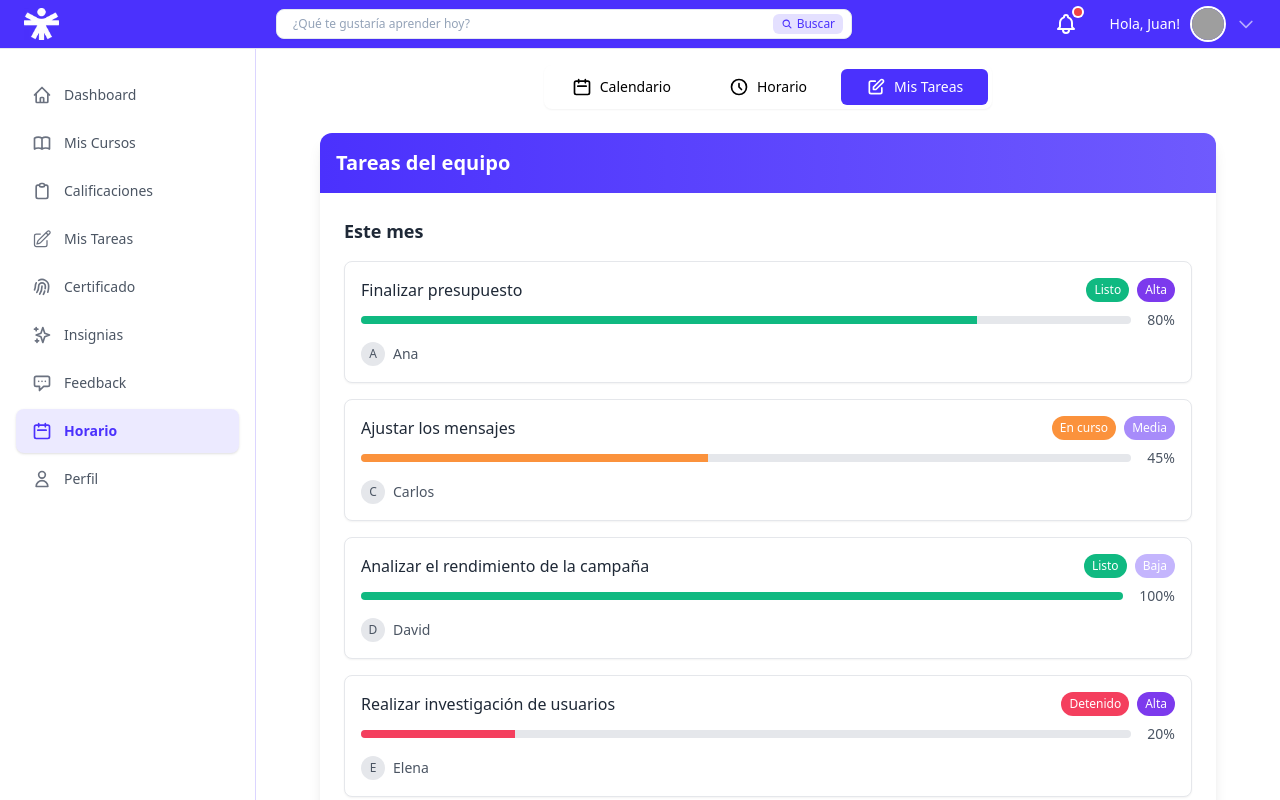
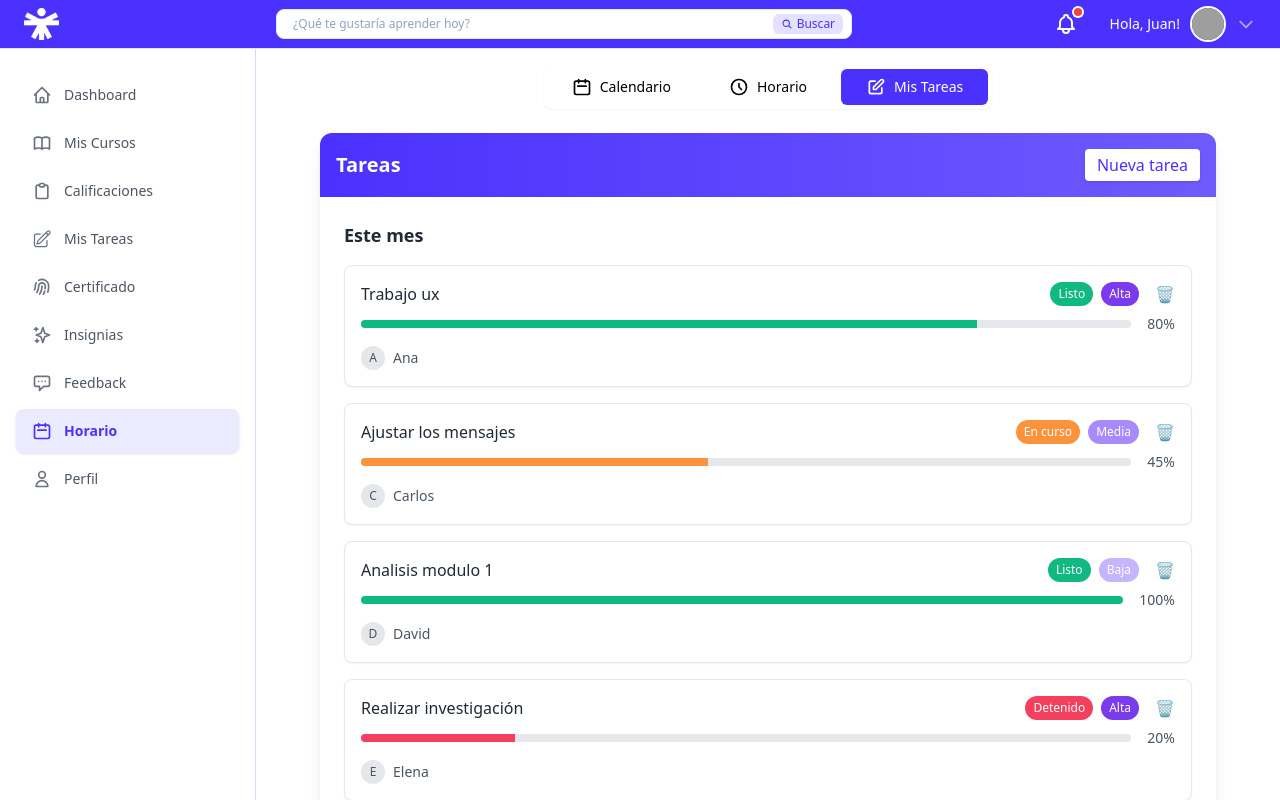
Before and after one commit to elurg/cuatico-dev, an Angular app in the folder cuatico-frontend/: page /horario in a window 1280 px wide. Both pictures are taken after a click on the button "Mis Tareas". Shown: the top 800 px of the page. Built offline with nearby package versions, Linux system fonts and the light colour scheme; grey boxes are pictures that could not be loaded.

Commit message:
mis tareas horario

```diff
--- a/cuatico-frontend/src/app/components/team-tasks/team-tasks.html
+++ b/cuatico-frontend/src/app/components/team-tasks/team-tasks.html
@@ -1,7 +1,30 @@
 <div class="bg-white rounded-xl shadow-lg overflow-hidden w-full max-w-4xl mx-auto">
   <!-- Encabezado -->
-  <div class="p-4 bg-gradient-to-r from-primario to-primario/80">
-    <h2 class="text-xl font-bold text-white">Tareas del equipo</h2>
+  <div class="p-4 bg-gradient-to-r from-primario to-primario/80 flex items-center justify-between">
+    <h2 class="text-xl font-bold text-white">Tareas</h2>
+    <button class="bg-white text-primario px-3 py-1 rounded shadow hover:bg-gray-100 transition" (click)="mostrarFormulario = !mostrarFormulario">
+      {{ mostrarFormulario ? 'Cancelar' : 'Nueva tarea' }}
+    </button>
+  </div>
+
+  <!-- Formulario para nueva tarea -->
+  <div *ngIf="mostrarFormulario" class="p-6 border-b border-gray-200 bg-gray-50">
+    <form (ngSubmit)="agregarTarea()" class="flex flex-col gap-3">
+      <input class="border rounded px-2 py-1" placeholder="Título" [(ngModel)]="nuevaTarea.titulo" name="titulo" required>
+      <input class="border rounded px-2 py-1" placeholder="Responsable" [(ngModel)]="nuevaTarea.responsable" name="responsable" required>
+      <input class="border rounded px-2 py-1" type="number" min="0" max="100" placeholder="Progreso (%)" [(ngModel)]="nuevaTarea.progreso" name="progreso">
+      <select class="border rounded px-2 py-1" [(ngModel)]="nuevaTarea.estado" name="estado">
+        <option value="En curso">En curso</option>
+        <option value="Completada">Completada</option>
+        <option value="Pendiente">Pendiente</option>
+      </select>
+      <select class="border rounded px-2 py-1" [(ngModel)]="nuevaTarea.prioridad" name="prioridad">
+        <option value="Alta">Alta</option>
+        <option value="Media">Media</option>
+        <option value="Baja">Baja</option>
+      </select>
+      <button type="submit" class="bg-primario text-white px-3 py-1 rounded hover:bg-primario/90">Agregar</button>
+    </form>
   </div>
 
   <!-- Tareas de este mes -->
@@ -15,6 +38,7 @@
             <div class="flex items-center gap-2">
               <span [class]="'px-2 py-1 rounded-full text-white text-xs font-medium ' + getEstadoColor(tarea.estado)">{{ tarea.estado }}</span>
               <span [class]="'px-2 py-1 rounded-full text-white text-xs font-medium ' + getPrioridadColor(tarea.prioridad)">{{ tarea.prioridad }}</span>
+              <button class="ml-2 text-red-500 hover:text-red-700" title="Eliminar" (click)="eliminarTarea(tarea.id)">🗑️</button>
             </div>
           </div>
           <div class="flex items-center gap-4 mb-3">
--- a/cuatico-frontend/src/app/components/team-tasks/team-tasks.ts
+++ b/cuatico-frontend/src/app/components/team-tasks/team-tasks.ts
@@ -21,7 +21,7 @@ export class TeamTasks {
   tareas: Tarea[] = [
     {
       id: '1',
-      titulo: 'Finalizar presupuesto',
+      titulo: 'Trabajo ux',
       responsable: 'Ana',
       progreso: 80,
       estado: 'Listo',
@@ -37,7 +37,7 @@ export class TeamTasks {
     },
     {
       id: '3',
-      titulo: 'Analizar el rendimiento de la campaña',
+      titulo: 'Analisis modulo 1',
       responsable: 'David',
       progreso: 100,
       estado: 'Listo',
@@ -45,7 +45,7 @@ export class TeamTasks {
     },
     {
       id: '4',
-      titulo: 'Realizar investigación de usuarios',
+      titulo: 'Realizar investigación',
       responsable: 'Elena',
       progreso: 20,
       estado: 'Detenido',
@@ -72,7 +72,7 @@ export class TeamTasks {
     },
     {
       id: '7',
-      titulo: 'Controlar el presupuesto',
+      titulo: 'Estrategia de contenido ',
       responsable: 'David',
       progreso: 10,
       estado: 'Detenido',
--- a/cuatico-frontend/src/app/components/timetable/timetable.html
+++ b/cuatico-frontend/src/app/components/timetable/timetable.html
@@ -121,6 +121,7 @@
             <div>
               <label class="block text-sm font-medium text-gray-700">Día</label>
               <select [(ngModel)]="nuevoEvento.dia" name="dia" required class="mt-1 block w-full rounded-md border-gray-300 shadow-sm focus:border-primario focus:ring-primario">
+                <option [value]="-1">Todos los días</option>
                 @for (dia of diasSemana; track $index) {
                   <option [value]="$index">{{dia}}</option>
                 }
--- a/cuatico-frontend/src/app/components/timetable/timetable.ts
+++ b/cuatico-frontend/src/app/components/timetable/timetable.ts
@@ -117,12 +117,20 @@ export class Timetable {
   // Método para agregar evento desde formulario
   agregarEventoDesdeFormulario() {
     if (this.nuevoEvento.titulo && this.nuevoEvento.dia >= 0 && this.nuevoEvento.horaInicio) {
+      // Si el usuario selecciona -1 (Todos los días), agregar el evento a cada día de la semana
+      if (this.nuevoEvento.dia === -1) {
+        for (let d = 0; d <= 4; d++) { // 0 = Lunes, 4 = Viernes
+          const nuevoEvento = { ...this.nuevoEvento, id: Date.now().toString() + '-' + d, dia: d };
+          this.eventos.push(nuevoEvento);
+        }
+      } else {
         // Generar nuevo ID único
         this.nuevoEvento.id = Date.now().toString();
         // Crear copia del evento
         const nuevoEvento = { ...this.nuevoEvento };
         // Agregar al array de eventos
         this.eventos.push(nuevoEvento);
+      }
       // Cerrar formulario
       this.cerrarFormulario();
       // Forzar detección de cambios
```
Lines whose indentation alone changed are shown as unchanged.
